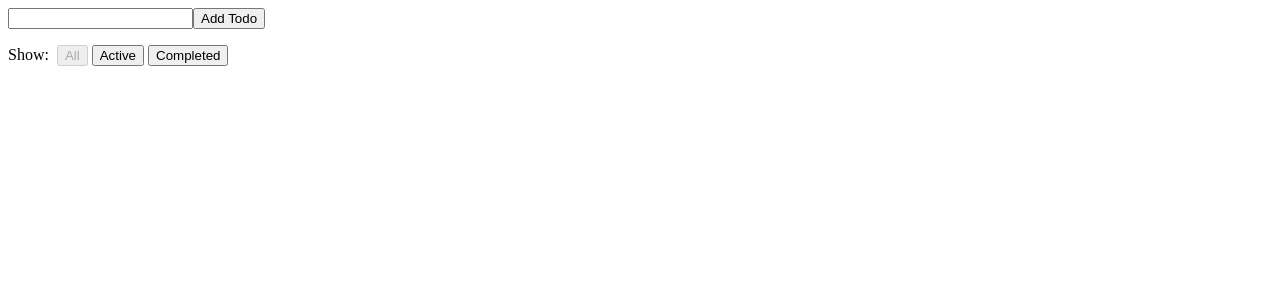
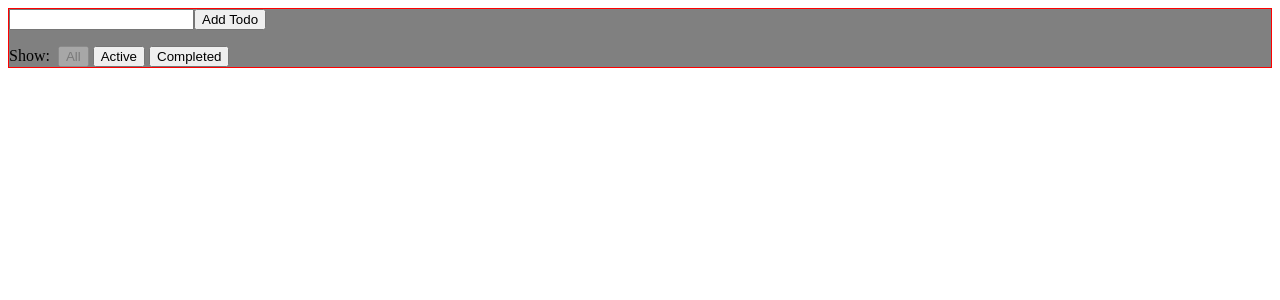
Before and after one commit to JHarden/react-dnd, a React app: page / in a window 1280 px wide. Shown: the top 300 px of the page. Built offline with nearby package versions, Linux system fonts and the light colour scheme.

Commit message:
[DnD] - styled components

```diff
--- a/package.json
+++ b/package.json
@@ -25,12 +25,14 @@
     "react-dom": "^16.4.2",
     "react-redux": "^5.0.7",
     "redux": "^4.0.0",
+    "styled-components": "3.4.2",
     "webpack": "^4.16.4",
     "webpack-cli": "^3.1.0",
     "webpack-dev-server": "^3.1.5"
   },
   "devDependencies": {
     "babel-eslint": "8.2.6",
+    "babel-plugin-styled-components": "1.5.1",
     "eslint": "5.3.0",
     "eslint-config-airbnb": "17.0.0",
     "eslint-loader": "2.1.0",
--- a/src/components/App.js
+++ b/src/components/App.js
@@ -2,13 +2,19 @@ import React from 'react'
 import Footer from './Footer'
 import AddTodo from '../containers/AddTodo'
 import VisibleTodoList from '../containers/VisibleTodoList'
+import Styled from 'styled-components'
+
+const Wrapper = Styled.div`
+  border: 1px solid red;
+  background-color: grey;
+`;
 
 const App = () => (
-  <div>
+  <Wrapper>
     <AddTodo />
     <VisibleTodoList />
     <Footer />
-  </div>
+  </Wrapper>
 )
 
 export default App
```
Also changed, not shown: .babelrc, 1 other file (tests, documents, lock files or other folders).
